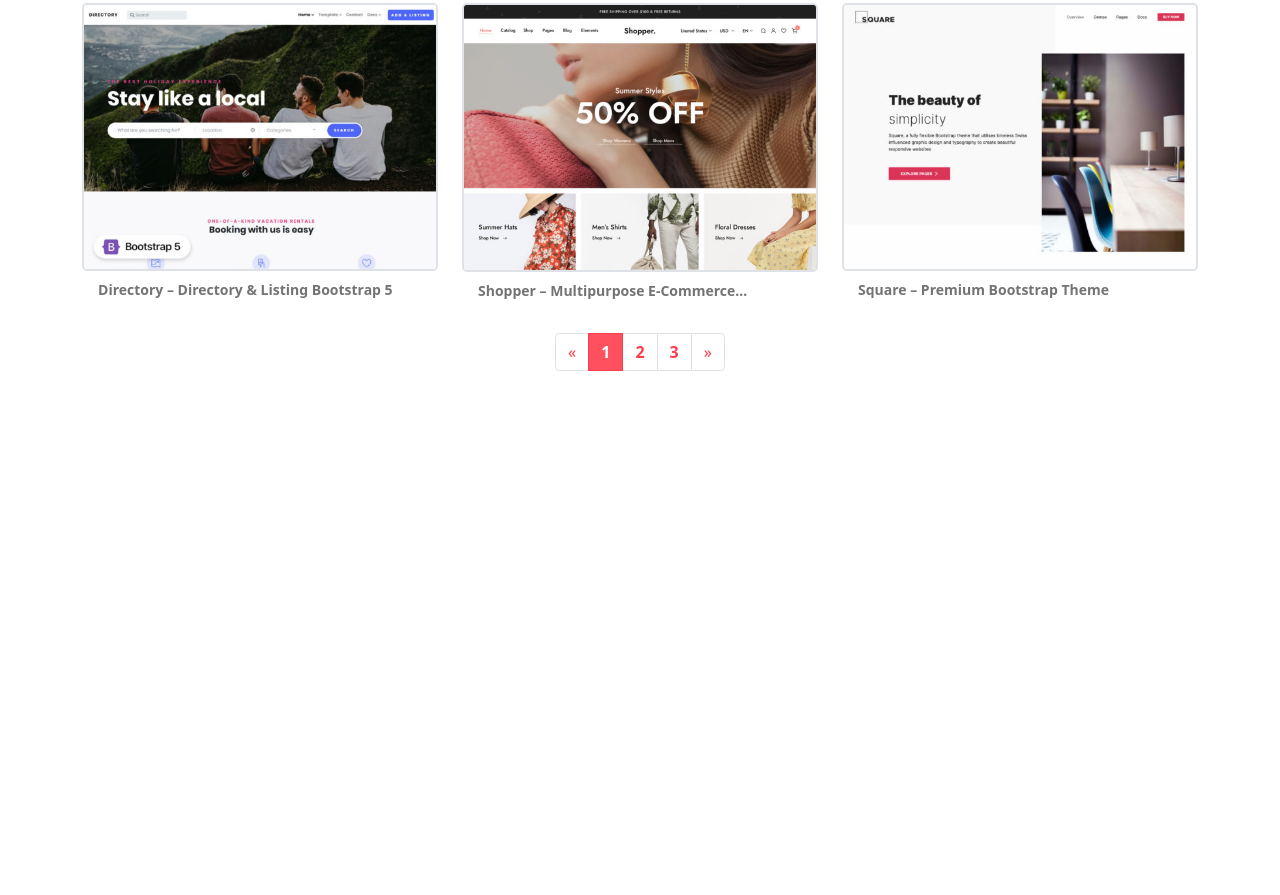
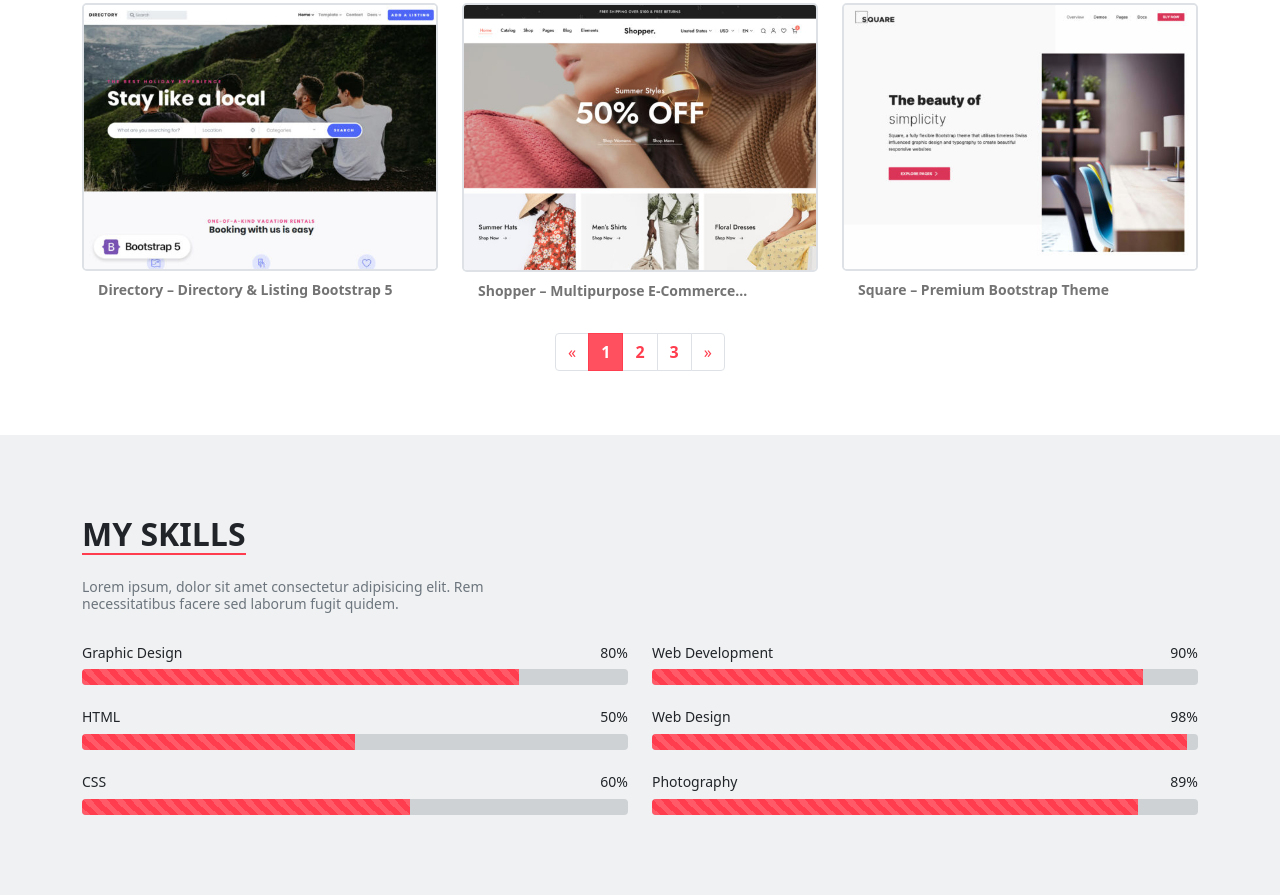
Before and after one commit to KingWisdomDEV/bootstrap-resume-cv, a website: page index.html in a window 1280 px wide. Shown: the part 1719-2614 px from the top of the page. Before the commit the page ends 2106 px from the top, so only its background shows below. Drawn offline with nearby package versions, Linux system fonts and the light colour scheme.

Commit message:
do section my skills

```diff
--- a/index.html
+++ b/index.html
@@ -115,7 +115,7 @@
                 </div>
             </div>
         </section>
-        <section class="container-fluid container-lg">
+        <section class="container-fluid container-lg mb-5">
             <div class="row mb-4">
                 <div class="col-md-5">
                     <div class="text-center text-md-start">
@@ -211,6 +211,74 @@
                   </nav>
             </div>
         </section>
+        <section class="bg-secondary bg-opacity-10">
+            <div class="container-fluid container-lg py-big">
+                <div class="row mb-4">
+                    <div class="col-md-5">
+                        <div class="text-center text-md-start">
+                            <h2 class="d-inline-block text-uppercase fw-bold mb-4 border-bottom border-primary border-2 border-">My Skills</h2>
+                            <h6 class="text-secondary fw-normal"><small>Lorem ipsum, dolor sit amet consectetur adipisicing elit. Rem necessitatibus facere sed laborum fugit quidem.</small></h6>
+                        </div>
+                    </div>
+                </div>
+                <div class="row gy-4 justify-content-center">
+                    <div class="col-8 col-md-6">
+                        <div class="d-flex justify-content-between">
+                            <h6><small>Graphic Design</small></h6>
+                            <h6><small>80%</small></h6>
+                        </div>
+                        <div class="progress bg-secondary bg-opacity-25 p-0">
+                            <div class="progress-bar progress-bar-striped progress-bar-animated" role="progressbar" aria-valuenow="80" aria-valuemin="0" aria-valuemax="100" style="width: 80%"></div>
+                        </div>
+                    </div>
+                    <div class="col-8 col-md-6">
+                        <div class="d-flex justify-content-between">
+                            <h6><small>Web Development</small></h6>
+                            <h6><small>90%</small></h6>
+                        </div>
+                        <div class="progress bg-secondary bg-opacity-25 p-0">
+                            <div class="progress-bar progress-bar-striped progress-bar-animated" role="progressbar" aria-valuenow="90" aria-valuemin="0" aria-valuemax="100" style="width: 90%"></div>
+                        </div>
+                    </div>
+                    <div class="col-8 col-md-6">
+                        <div class="d-flex justify-content-between">
+                            <h6><small>HTML</small></h6>
+                            <h6><small>50%</small></h6>
+                        </div>
+                        <div class="progress bg-secondary bg-opacity-25 p-0">
+                            <div class="progress-bar progress-bar-striped progress-bar-animated" role="progressbar" aria-valuenow="50" aria-valuemin="0" aria-valuemax="100" style="width: 50%"></div>
+                        </div>
+                    </div>
+                    <div class="col-8 col-md-6">
+                        <div class="d-flex justify-content-between">
+                            <h6><small>Web Design</small></h6>
+                            <h6><small>98%</small></h6>
+                        </div>
+                        <div class="progress bg-secondary bg-opacity-25 p-0">
+                            <div class="progress-bar progress-bar-striped progress-bar-animated" role="progressbar" aria-valuenow="98" aria-valuemin="0" aria-valuemax="100" style="width: 98%"></div>
+                        </div>
+                    </div>
+                    <div class="col-8 col-md-6">
+                        <div class="d-flex justify-content-between">
+                            <h6><small>CSS</small></h6>
+                            <h6><small>60%</small></h6>
+                        </div>
+                        <div class="progress bg-secondary bg-opacity-25 p-0">
+                            <div class="progress-bar progress-bar-striped progress-bar-animated" role="progressbar" aria-valuenow="60" aria-valuemin="0" aria-valuemax="100" style="width: 60%"></div>
+                        </div>
+                    </div>
+                    <div class="col-8 col-md-6">
+                        <div class="d-flex justify-content-between">
+                            <h6><small>Photography</small></h6>
+                            <h6><small>89%</small></h6>
+                        </div>
+                        <div class="progress bg-secondary bg-opacity-25 p-0">
+                            <div class="progress-bar progress-bar-striped progress-bar-animated" role="progressbar" aria-valuenow="89" aria-valuemin="0" aria-valuemax="100" style="width: 89%"></div>
+                        </div>
+                    </div>
+                </div>
+            </div>
+        </section>
     </main>
     <!-- Import Bootstrap's bundle (all of Bootstrap's JS + Popper.js dependency) -->
 
--- a/sass/_custom_variables.scss
+++ b/sass/_custom_variables.scss
@@ -7,7 +7,7 @@
 $navbar-light-toggler-border-color: rgba($primary, .1);
 
 // Custom nav-bar color
-$link-color: rgba(0, 0, 0, 0.55);
+$link-color:                       rgba(0, 0, 0, 0.55);
 $nav-link-hover-color:              rgba($primary, .9);
 
 // Custom pagination color
@@ -18,3 +18,6 @@
 $pagination-hover-bg:               rgba($primary, .8);
 $pagination-active-color:           $white;
 $pagination-active-bg:              rgba($primary, .9);
+
+// Custome progress bar
+$progress-bar-bg:                   $primary;
--- a/sass/main.scss
+++ b/sass/main.scss
@@ -20,6 +20,10 @@
 // Reuseable styles
 .mb-large{
     margin-bottom: 8rem;
+}
+.py-big{
+    padding-top: 5rem;
+    padding-bottom: 5rem;
 }
 .limit-1-lines{
     overflow: hidden;
```
Also changed, not shown: css/main.min.css, 1 other file.
